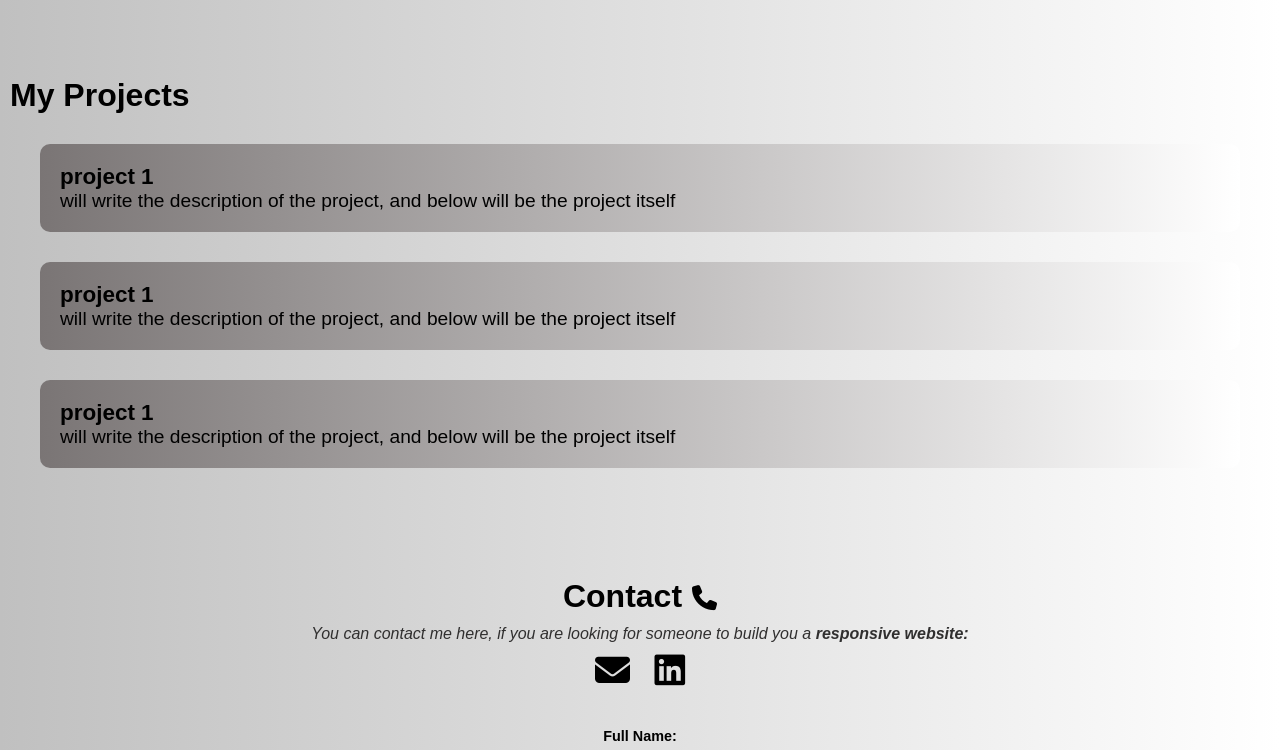
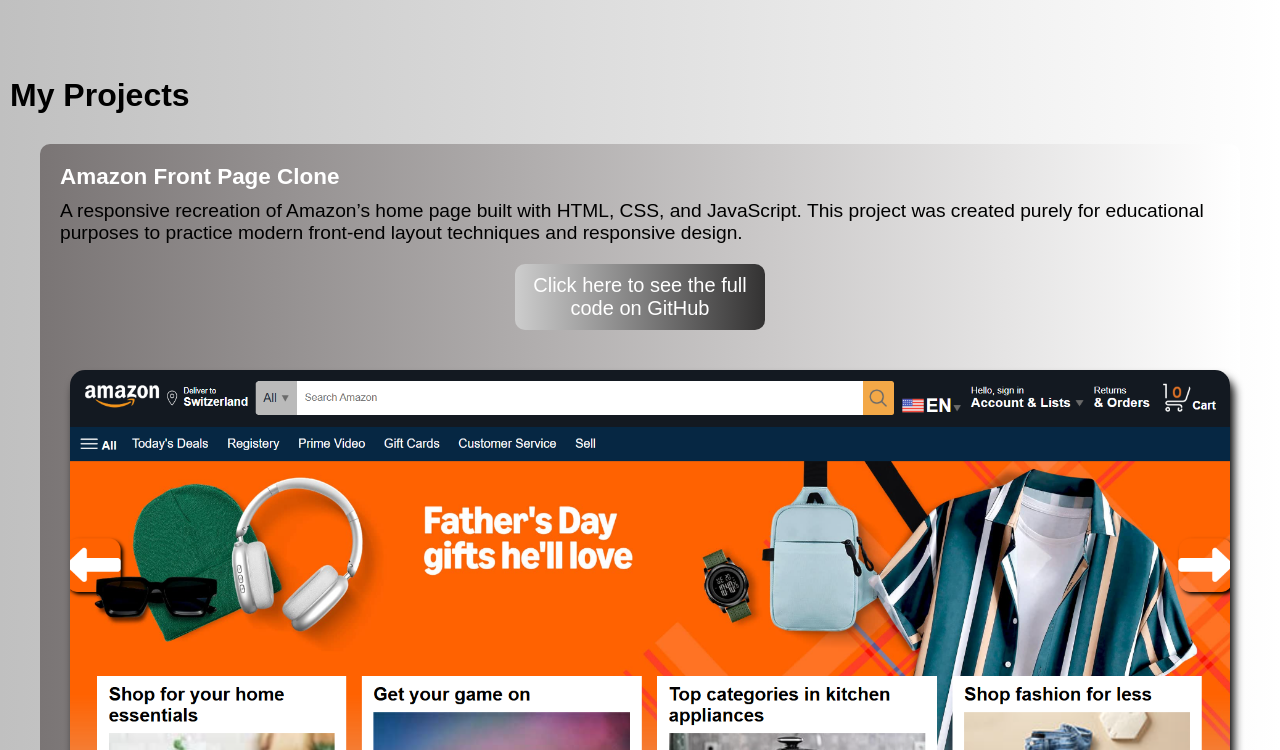
Before and after one commit to belalrahimicodes/Portfolio, a plain HTML site: page index.html in a window 1280 px wide. Shown: the part 2050-2800 px from the top of the page. Drawn offline with Linux system fonts and the light colour scheme.

Commit message:
added Amazon front page clone to My Projects section

```diff
--- a/index.html
+++ b/index.html
@@ -86,7 +86,18 @@
         <h1 class="portfolio-title">My Projects</h1>
         <div class="portfolio-list">
             <div class="my-projects">
-                <h3>project 1</h3>
+                <h3>Amazon Front Page Clone</h3>
+                    <p>A responsive recreation of Amazon’s home page built with HTML, CSS, and JavaScript.
+                        This project was created purely for educational purposes
+                        to practice modern front-end layout techniques and responsive design.
+                    </p>
+                    <a target="_blank" href="https://github.com/belalrahimicodes/Amazon-Website">Click here to see the full code on GitHub</a>
+                    <img src="images/amazonWeb.png" alt="amazon front page image">
+            </div>
+        </div>
+        <div class="portfolio-list">
+            <div class="my-projects">
+                <h3>project 2</h3>
                     <p>will write the description of the project, and
                         below will be the project itself
                     </p>
@@ -94,15 +105,7 @@
         </div>
         <div class="portfolio-list">
             <div class="my-projects">
-                <h3>project 1</h3>
-                    <p>will write the description of the project, and
-                        below will be the project itself
-                    </p>
-            </div>
-        </div>
-        <div class="portfolio-list">
-            <div class="my-projects">
-                <h3>project 1</h3>
+                <h3>project 3</h3>
                     <p>will write the description of the project, and
                         below will be the project itself
                     </p>
--- a/style.css
+++ b/style.css
@@ -180,6 +180,37 @@
     border-radius: 10px;
     font-size: 1.2rem;
 }
+.my-projects a{
+    display: block;
+    text-decoration: none;
+    text-align: center;
+    margin: 20px auto;
+    width: 250px;
+    color: white;
+    font-size: 20px;
+    border-radius: 10px;
+    padding: 10px;
+    background: linear-gradient(to right, rgb(205, 205, 205), rgb(51, 50, 50));
+}
+.my-projects a:hover{
+    animation-name: lessShrink;
+    animation-duration: 1s;
+    animation-iteration-count: 1;
+}
+.my-projects p{
+    margin-bottom: 20px;
+}
+.my-projects h3{
+    color: rgb(255, 255, 255);
+    margin-bottom: 10px;
+}
+.my-projects img{
+    margin-top: 20px;
+    width: 100%;
+    border-radius: 15px;
+    margin-left: 10px;
+    box-shadow: 4px 8px 10px;
+}
 
 /*---------------------------------Contact----------------------------------*/
 .contact{
@@ -327,6 +358,9 @@
     .about-description h1{
         margin-left: 25px;
     }
+    .my-projects a{
+    font-size: 12px;
+    }
 }
 
 /*----------------------------Animations--------------------------------*/
```
Also changed, not shown: images/amazonWeb.png (added).
